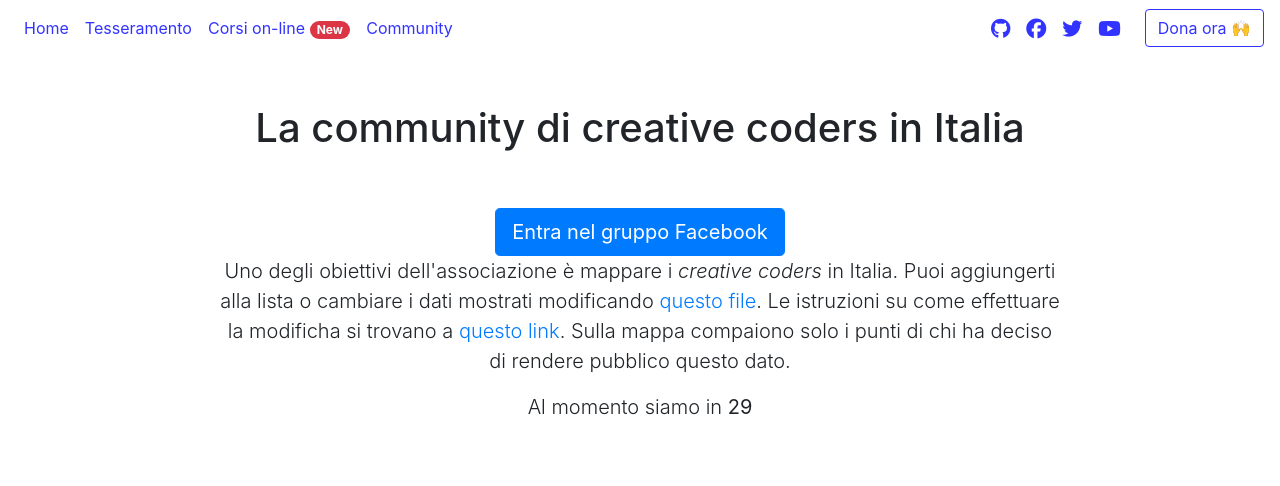
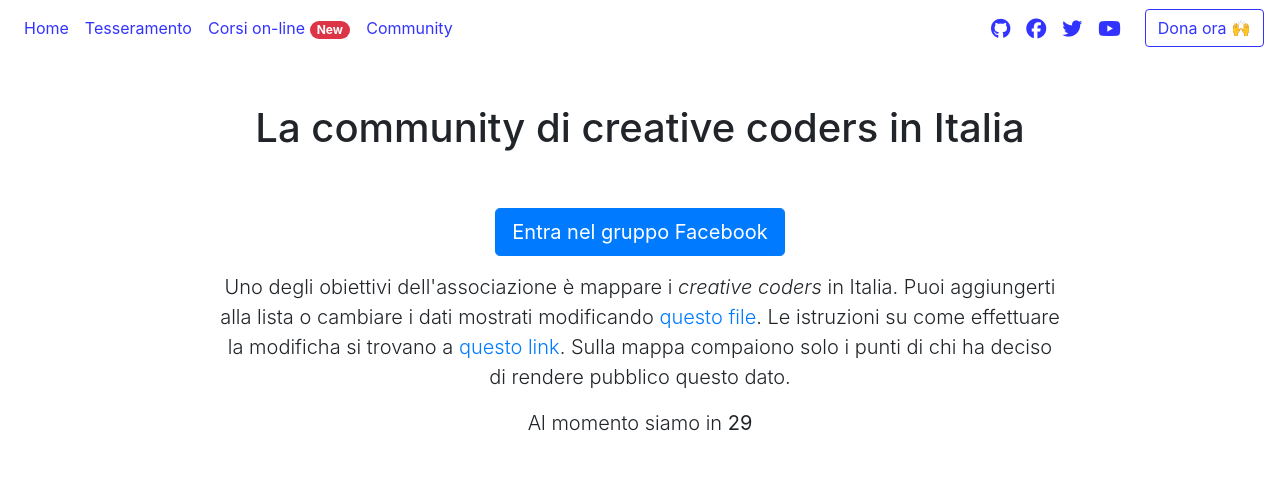
Before and after one commit to codiceinutile/codiceinutile.org, a Jekyll site: the page built from community.md, in a window 1280 px wide. Shown: the top 486 px of the page. Built offline with Jekyll 4.4.1, drawn with Linux system fonts in a browser that asks for light colours; nearby versions of some CDN libraries; grey boxes are pictures that could not be loaded.

Commit message:
small update

```diff
--- a/_layouts/community.html
+++ b/_layouts/community.html
@@ -5,7 +5,7 @@ layout: default
     <div class="row pt-5 p-md-5">
         <div class="col-10 text-center mx-auto">
             <h1 class="pb-5">{{ page.title | escape }}</h1>
-            <a href="http://facebook.com/groups/codiceinutilegroup/" target="_blank" class="btn btn-primary btn-lg">Entra nel gruppo Facebook</a>
+            <a href="http://facebook.com/groups/codiceinutilegroup/" target="_blank" class="btn btn-primary btn-lg mb-3">Entra nel gruppo Facebook</a>
             <p class="lead">Uno degli obiettivi dell'associazione &egrave; mappare i <em>creative coders</em> in Italia. Puoi aggiungerti alla lista o cambiare i dati mostrati modificando <a href="https://github.com/codiceinutile/codiceinutile.org/blob/gh-pages/_data/community.yml">questo file</a>. Le istruzioni su come effettuare la modificha si trovano a <a href="https://github.com/codiceinutile/codiceinutile.org/wiki/Community">questo link</a>. Sulla mappa compaiono solo i punti di chi ha deciso di rendere pubblico questo dato.</p>
             <p class="lead">Al momento siamo in <strong>{{ site.data.community.size }}</strong></p>
         </div>
```
